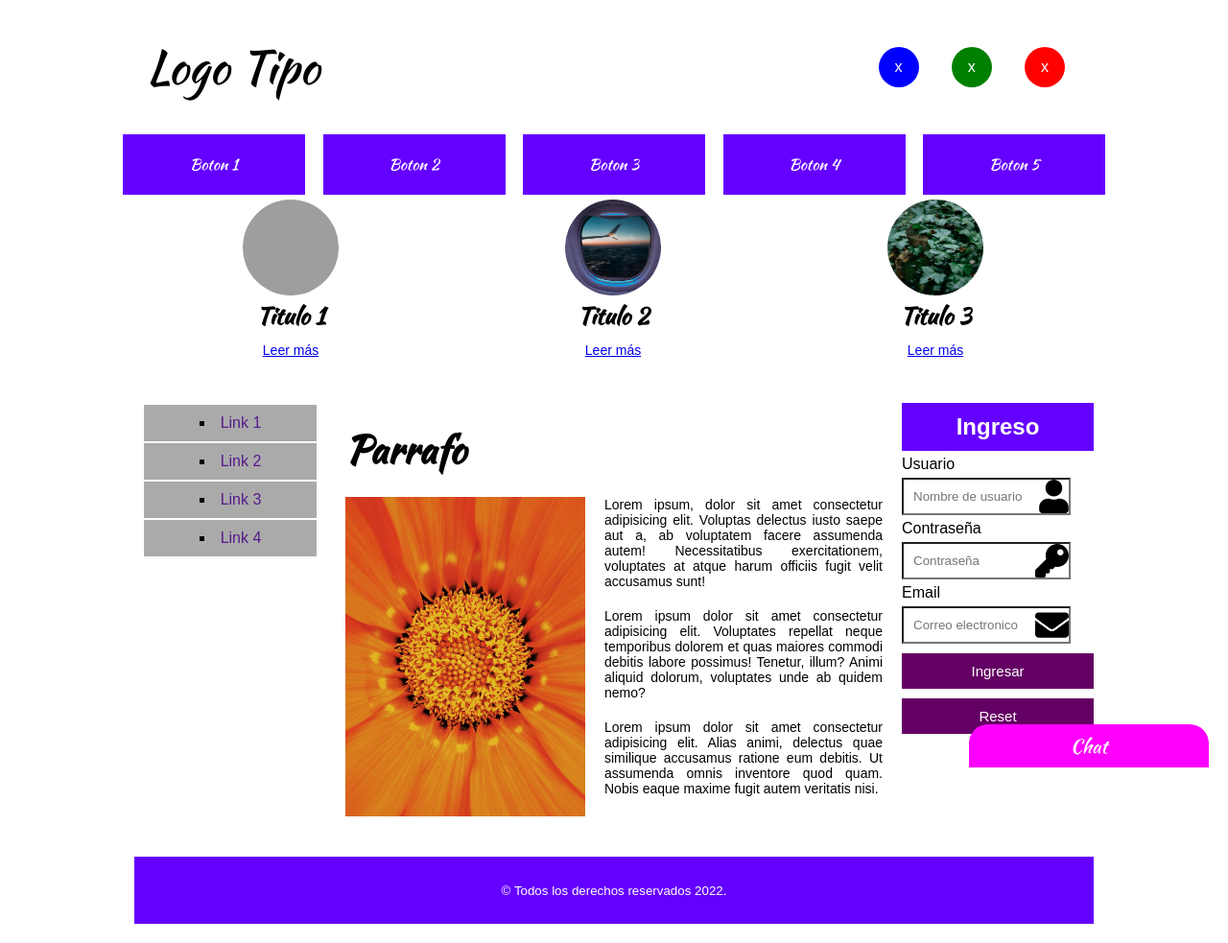
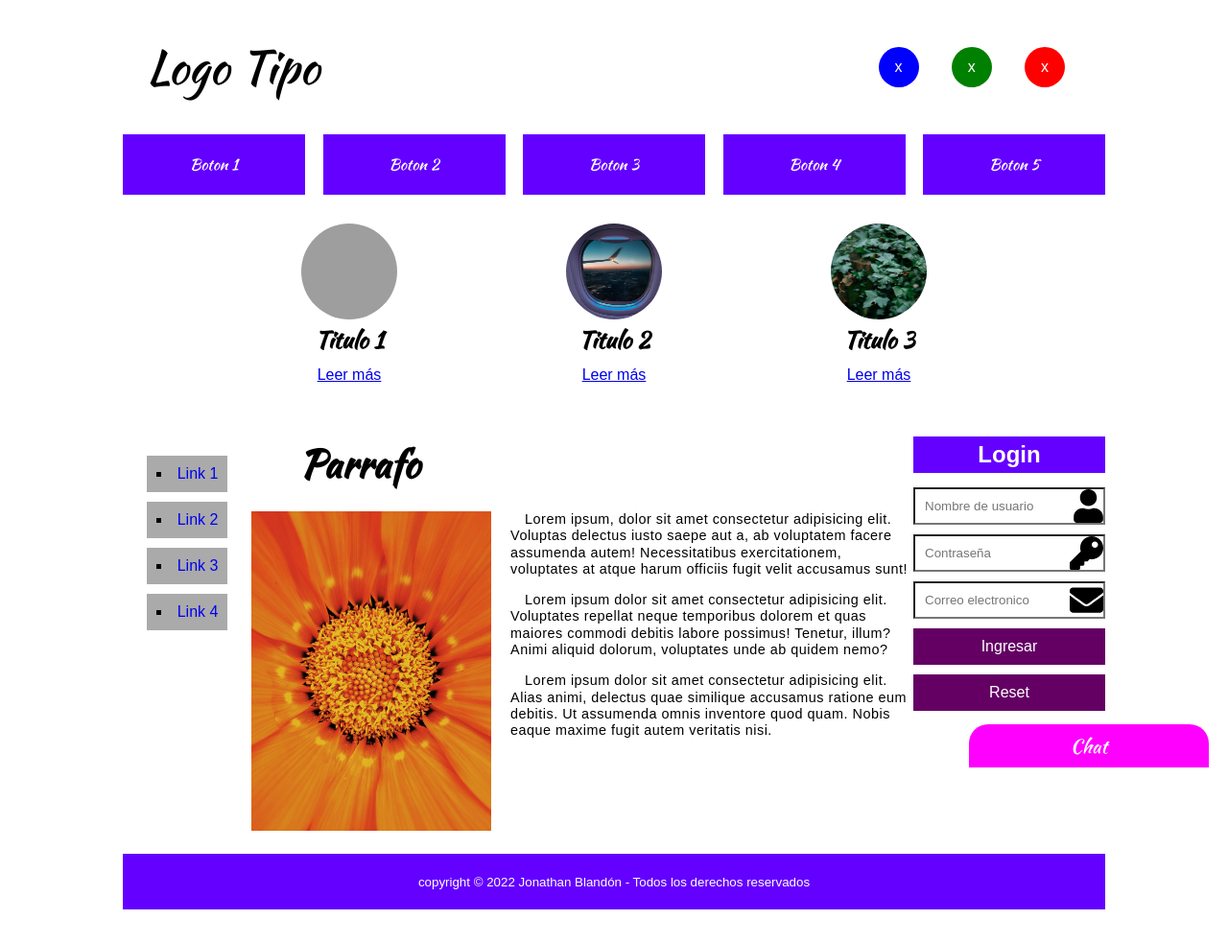
Before and after one commit to Jonathan506/Maquetado-Web-1, a plain HTML site: page Index.html in a window 1280 px wide. Shown: the whole page at 96% size. Drawn offline with Linux system fonts and the light colour scheme; grey boxes are pictures that could not be loaded.

Commit message:
Estandarización de estructura y estilos

```diff
--- a/CSS/Styles.css
+++ b/CSS/Styles.css
@@ -48,6 +48,7 @@
 .div-logos{
     color: #fff;
     display: flex;
+    flex-wrap: wrap;
     justify-content: space-around;
     padding: 10px;
     width: 25%;
@@ -86,7 +87,7 @@
     width: 80%;
 }
 
-.navegation ul{
+.nav-ul{
     align-items: center;
     display: flex;
     flex-wrap: wrap;
@@ -112,186 +113,174 @@
 
 /*Fin Barra de Navegación*/
 
+/*Inicio Main Content*/
+
 .top{
-    position: relative;
-    margin: auto;
-    width: 1000px;
-    height: 192px;
-    /*background-color: #888;*/
+    margin-left: auto;
+    margin-right: auto;
     margin-top: 20px;
+    padding: 25px 10px;
+    width: 80%;
 }
 
-.top ul{
-    width: 1010px;
-    height: 192px;
+.top-ul{
+    align-items: center;
+    display: flex;
+    flex-wrap: wrap;
+    justify-content:space-evenly;
 }
 
-.top ul li{
-    float: left;
-    width: 326px;
-    height: 192px;
-    /*background-color: salmon;*/
-    margin-right: 10px;
+.list-item{
     text-align: center;
 }
 
-.top ul li img{
+.item-img{
     border-radius: 100%;
     height: 100px;
+    transition: all .5s;
 }
 
-.top ul li h2{
+.item-img:hover{
+    transform: scale(1.2);
+}
+
+.item-title{
     font-family: 'Kaushan Script', cursive;
 }
 
-.top ul li p{
-    font-size: 14px;
+.item-text{
+    font-size: 1rem;
     margin: 10px;
 }
 
-section{
-    position: relative;
-    margin: auto;
-    width: 1000px;
-    height: 453px;
-    /*background-color: #aaa;*/
+.content{
+    display: flex;
+    justify-content:space-around;
+    margin-left: auto;
+    margin-right: auto;
     margin-top: 20px;
+    width: 80%;
 }
 
-aside#Izq{
-    position: absolute;
-    left:    0;
-    top: 0;
-    width: 200px;
-    height: 453px;
-    /*background: #333;*/
+.aside-izq{
+    padding: 15px;
+    width: 30%;
 }
 
-aside#Izq ul li{
+.list-aside-izq{
+    display: flex;
+    align-items: center;
+    flex-direction: column;
+    justify-content: center;
+}
+
+.aside-izq-item{
     background: #aaa;
-    padding: 10px;
-    margin: 2px 10px;
     list-style: square;
     list-style-position: inside;
-    text-align: center;
-    /*list-style-image: url();*/
+    margin: 5px 0px;
+    padding: 10px;
 }
 
-aside#Izq ul li a{
+.link-aside-izq{
     text-decoration: none;
 }
 
-article{
-    position: absolute;
-    left: 200px;
-    top: 0;
-    width: 600px;
-    height: 453px;
-    /*background:blue ;*/
+.title-center-content{
+    font-family: 'Kaushan Script', cursive;
+    font-size: 2.5rem;
+    margin-bottom: 20px;
+    padding-left: 50px;
 }
 
-article h2{
-    font-family: 'Kaushan Script', cursive;
-    font-size:40px;
-    margin: 20px;
+.div-center-content{
+    display: flex;
+    justify-content: space-around;
 }
 
-article p img{
-    float: left;
+.img-center-content{
     margin-right: 20px;
 }
 
-article p{
-    margin: 20px;
-    font-size: 14px;
-    text-align: justify;
+.text-center-content{
+    font-size: .9rem;
 }
 
-aside#Der{
-    position: absolute;
-    right: 0;
-    top: 0;
-    width: 200px;
-    height: 453px;
-    /*background: #333;*/
+.text-content{
+    letter-spacing: .5px;
+    line-height: 1.2em;
+    margin-bottom: 15px;
+    text-indent: 15px;
 }
 
-aside#Der h2{
+.aside-der-title{
+    background: rgba(100,0,255,1);
+    color: #fff;
+    margin-bottom: 10px;
+    margin-left: auto;
+    margin-right: auto;
+    padding: 5px 10px;
+    text-align: center;
     width: 200px;
-    height: 50px;
-    line-height: 50px;
-    text-align: center;
-    background: rgba(100,0,255,1);
-    color: white;
-    margin-bottom: 5px;
 }
 
-aside#Der input{
+.inputs{
     padding: 10px;
     margin: 5px 0;
-    width: 176px;
-
+    width: 200px;
 }
 
-aside#Der input[type="text"]{
+.inputs[type="text"]{
     background-image: url(/Images/user-solid.svg);
     background-repeat: no-repeat;
     background-position: right;
     background-size: contain;
 }
 
-aside#Der input[type="password"]{
+.inputs[type="password"]{
     background-image: url(/Images/key-solid.svg);
     background-repeat: no-repeat;
     background-position: right;
     background-size: contain;
 }
 
-aside#Der input[type="email"]{
+.inputs[type="email"]{
     background-image: url(/Images/envelope-solid.svg);
     background-repeat: no-repeat;
     background-position: right;
     background-size: contain;
 }
 
-aside#Der input[type="submit"]{
-    width: 200px;
+.inputs[type="submit"],
+.inputs[type="reset"]{
     background: rgba(100,0,100,5);
-    border: 0;
-    color:white;
-    font-size: 15px;
+    border: none;
+    color:#fff;
     cursor: pointer;
+    font-size: 1rem;
+    transition: all .5s;
 }
 
-aside#Der input[type="submit"]:hover{
-    background: rgba(100,0,100,.4);
+.inputs[type="submit"]:hover,
+.inputs[type="reset"]:hover
+{
+    background: rgba(100,0,100,.8);
 }
 
-aside#Der input[type="reset"]{
-    width: 200px;
-    background: rgba(100,0,100,5);
-    border: 0;
-    color:white;
-    font-size: 15px;
-    cursor: pointer;
+.inputs[type="submit"]:active,
+.inputs[type="reset"]:active{
+    transform: scale(.9);
 }
 
-aside#Der input[type="reset"]:hover{
-    background: rgba(100,0,100,.4);
-}
-
-aside#Der input[type="reset"]:active{
-    background: rgba(255,0,100,1);
-}
+/*Fin Main Content*/
 
 footer{
-    position: relative;
-    margin: 20px auto;
-    width: 1000px;
-    height: 70px;
-    /*background-color: #aaa;*/
+    background: rgba(100,0,255,1);
+    color: #fff;
+    margin: 20px;
+    margin-left: auto;
+    margin-right: auto;
+    padding: 20px;
     text-align: center;
-    line-height: 70px;
-    color: white;
-    background: rgba(100,0,255,1);
+    width: 80%;
 }
--- a/Index.html
+++ b/Index.html
@@ -23,7 +23,7 @@
         </div>
     </header>
     <nav class="navegation">
-        <ul>
+        <ul class="nav-ul">
             <a href="#"><li class="botones">Boton 1</li></a>
             <a href="#"><li class="botones">Boton 2</li></a>
             <a href="#"><li class="botones">Boton 3</li></a>
@@ -31,62 +31,72 @@
             <a href="#"><li class="botones">Boton 5</li></a>
         </ul>
     </nav>
+    <main>
         <div class="top">
-        <ul>
-            <li>
-                <img src="/Images/atardecer.jpg" alt="Imagen de la Naturaleza" width="100">
-                <h2>Titulo 1</h2>
-                <p><a href="#">Leer más</a></p>
+            <ul class="top-ul">
+                <li class="list-item">
+                    <img src="/Images/atardecer.jpg" alt="Imagen de la Naturaleza" class="item-img" width="100">
+                    <h2 class="item-title">Titulo 1</h2>
+                    <p class="item-text"><a href="#">Leer más</a></p>
                 </li>
-            <li>
-                <img src="/Images/Ventana.jpg" alt="Ventana de un avión" width="100">
-                <h2>Titulo 2</h2>
-                <p><a href="#">Leer más</a></p>
+                <li class="list-item">
+                    <img src="/Images/Ventana.jpg" alt="Ventana de un avión" class="item-img" width="100">
+                    <h2 class="item-title">Titulo 2</h2>
+                    <p class="item-text"><a href="#">Leer más</a></p>
                 </li>
-            <li>
-                <img src="/Images/Naturaleza.jpg" alt="Imagen de la Naturaleza" width="100">
-                <h2>Titulo 3</h2>
-                <p><a href="#">Leer más</a></p>
+                <li class="list-item">
+                    <img src="/Images/Naturaleza.jpg" alt="Imagen de la Naturaleza" class="item-img" width="100">
+                    <h2 class="item-title">Titulo 3</h2>
+                    <p class="item-text"><a href="#">Leer más</a></p>
                 </li>
             </ul>
         </div>
-        <section>
-            <aside id="Izq">
-                <ul>
-                    <li><a href="">Link 1</a></li>
-                    <li><a href="">Link 2</a></li>
-                    <li><a href="">Link 3</a></li>
-                    <li><a href="">Link 4</a></li>
+        <section class="content">
+            <aside class="aside-izq">
+                <ul class="list-aside-izq">
+                    <li class="aside-izq-item"><a href="#" class="link-aside-izq">Link 1</a></li>
+                    <li class="aside-izq-item"><a href="#" class="link-aside-izq">Link 2</a></li>
+                    <li class="aside-izq-item"><a href="#" class="link-aside-izq">Link 3</a></li>
+                    <li class="aside-izq-item"><a href="#" class="link-aside-izq">Link 4</a></li>
                 </ul>
             </aside>
-            <article>
-                <h2>Parrafo</h2>
-                <p><img src="/Images/Girasol.jpg" alt="Girasol" width="250"> Lorem ipsum, dolor sit amet consectetur adipisicing elit. Voluptas delectus iusto saepe aut a, ab voluptatem facere assumenda autem! Necessitatibus exercitationem, voluptates at atque harum officiis fugit velit accusamus sunt!</p>
-
-                <p>Lorem ipsum dolor sit amet consectetur adipisicing elit. Voluptates repellat neque temporibus dolorem et quas maiores commodi debitis labore possimus! Tenetur, illum? Animi aliquid dolorum, voluptates unde ab quidem nemo?</p>
-                <p>Lorem ipsum dolor sit amet consectetur adipisicing elit. Alias animi, delectus quae similique accusamus ratione eum debitis. Ut assumenda omnis inventore quod quam. Nobis eaque maxime fugit autem veritatis nisi.</p>
+            <article class="center-content">
+                <h2 class="title-center-content">Parrafo</h2>
+                <div class="div-center-content">
+                    <div class="img-center-content">
+                        <img src="/Images/Girasol.jpg" alt="Girasol" width="250">
+                    </div>
+                    <div class="text-center-content">
+                        <p class="text-content"> Lorem ipsum, dolor sit amet consectetur adipisicing elit. Voluptas delectus iusto saepe aut a, ab voluptatem facere assumenda autem! Necessitatibus exercitationem, voluptates at atque harum officiis fugit velit accusamus sunt!</p>
+                        <p class="text-content">Lorem ipsum dolor sit amet consectetur adipisicing elit. Voluptates repellat neque temporibus dolorem et quas maiores commodi debitis labore possimus! Tenetur, illum? Animi aliquid dolorum, voluptates unde ab quidem nemo?</p>
+                        <p class="text-content">Lorem ipsum dolor sit amet consectetur adipisicing elit. Alias animi, delectus quae similique accusamus ratione eum debitis. Ut assumenda omnis inventore quod quam. Nobis eaque maxime fugit autem veritatis nisi.</p>
+                    </div>
+                </div>
             </article>
-            <aside id="Der">
-                <h2>Ingreso</h2>
-                <form action="pagina" method="post">
-                    <label for="usuario">Usuario</label>
-                    <input type="text" name="usuario" id="usuario" required="true" placeholder="Nombre de usuario">
-
-                    <label for="contraseña">Contraseña</label>
-                    <input type="password" name="contraseña" id="contraseña" required="true" placeholder="Contraseña">
-
-                    <label for="email">Email</label>
-                    <input type="email" name="email" id="email" required="true" placeholder="Correo electronico">
-
-                    <input type="submit" name="enviar" value="Ingresar">
-
-                    <input type="reset" name="reset" id="Restablecer">
+            <aside class="aside-der">
+                <h2 class="aside-der-title">Login</h2>
+                <form class="form" action="pagina" method="post">
+                    <div class="form-divs">
+                        <input type="text" class="inputs" name="usuario" id="usuario" required="true" placeholder="Nombre de usuario">
+                    </div>
+                    <div class="form-divs">
+                        <input type="password" class="inputs" name="contraseña" id="contraseña" required="true" placeholder="Contraseña">
+                    </div>
+                    <div class="form-divs">
+                        <input type="email" class="inputs" name="email" id="email" required="true" placeholder="Correo electronico">
+                    </div>
+                    <div class="form-divs">
+                        <input type="submit" class="inputs" name="enviar" value="Ingresar">
+                    </div>
+                    <div class="form-divs">
+                        <input type="reset" class="inputs" name="reset" id="Restablecer">
+                    </div>
                 </form>
-
             </aside>
         </section>
+    </main>
     <footer>
-            <small>&copy; Todos los derechos reservados 2022.</small>
+        <p class="copy"><small>copyright &copy; 2022 Jonathan Blandón - Todos los derechos reservados</small></p>
     </footer>
 </body>
 </html>
```
Also changed, not shown: Maquetación.png. Lines whose indentation alone changed are shown as unchanged.
